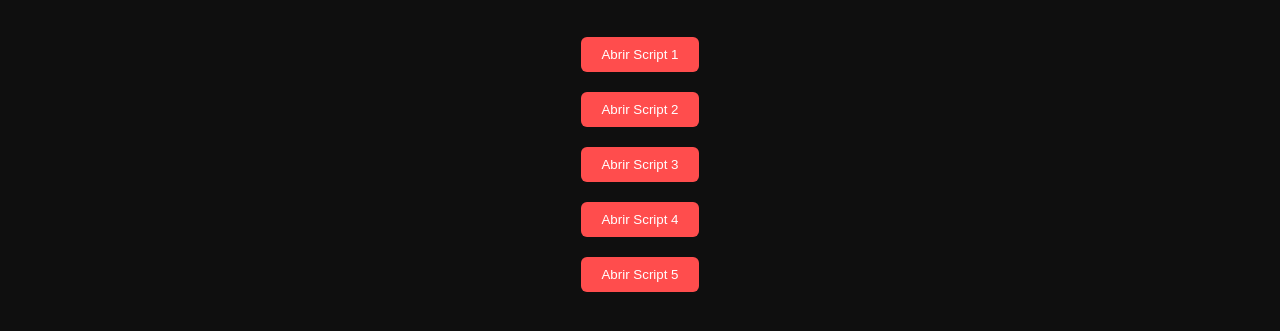
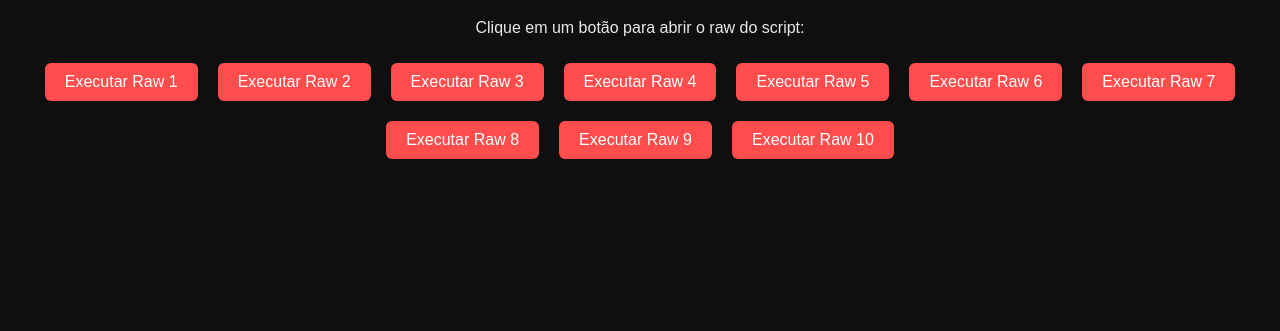
Before and after one commit to ForeverOp/GuestHost, a plain HTML site: page index.html in a window 1280 px wide. Shown: the part 89-420 px from the top of the page. Drawn offline with Linux system fonts and the light colour scheme.

Commit message:
index.html

```diff
--- a/index.html
+++ b/index.html
@@ -5,26 +5,50 @@
 <title>Scripts Raws</title>
 <meta name="viewport" content="width=device-width, initial-scale=1.0">
 <style>
-body { font-family: Arial; background: #0f0f0f; color: #eaeaea; display:flex; flex-direction:column; align-items:center; padding:20px; }
-h1 { color:#ff4d4d; margin-bottom:30px; }
-.button { margin:10px; padding:10px 20px; background:#ff4d4d; color:#fff; border:none; border-radius:6px; cursor:pointer; }
-.button:hover { opacity:0.8; }
+body {
+    background: #0f0f0f;
+    color: #eaeaea;
+    font-family: Arial, sans-serif;
+    text-align: center;
+    padding: 20px;
+}
+h1 { color: #ff4d4d; }
+button {
+    margin: 10px;
+    padding: 10px 20px;
+    font-size: 16px;
+    border-radius: 6px;
+    border: none;
+    cursor: pointer;
+    background: #ff4d4d;
+    color: #fff;
+}
+button:hover { opacity: 0.8; }
 </style>
 </head>
 <body>
 
 <h1>Scripts Raws</h1>
 
-<button class="button" onclick="openRaw(1)">Abrir Script 1</button>
-<button class="button" onclick="openRaw(2)">Abrir Script 2</button>
-<button class="button" onclick="openRaw(3)">Abrir Script 3</button>
-<button class="button" onclick="openRaw(4)">Abrir Script 4</button>
-<button class="button" onclick="openRaw(5)">Abrir Script 5</button>
+<p>Clique em um botão para abrir o raw do script:</p>
+
+<div id="buttons"></div>
 
 <script>
-function openRaw(id) {
-  const url = `/api/raw?id=${id}`;
-  window.open(url, "_blank");
+const totalScripts = 10; // Quantos raws você tem
+const baseUrl = "https://SEU_SITE.vercel.app/api/raw?id="; // Troque pela sua URL do Vercel
+
+const container = document.getElementById("buttons");
+
+for (let i = 1; i <= totalScripts; i++) {
+    const btn = document.createElement("button");
+    btn.textContent = "Executar Raw " + i;
+    btn.onclick = () => {
+        window.open(baseUrl + i, "_blank");
+        console.log("Loadstring para Roblox:");
+        console.log(`loadstring(game:HttpGet("${baseUrl}${i}"))()`);
+    };
+    container.appendChild(btn);
 }
 </script>
 
```
